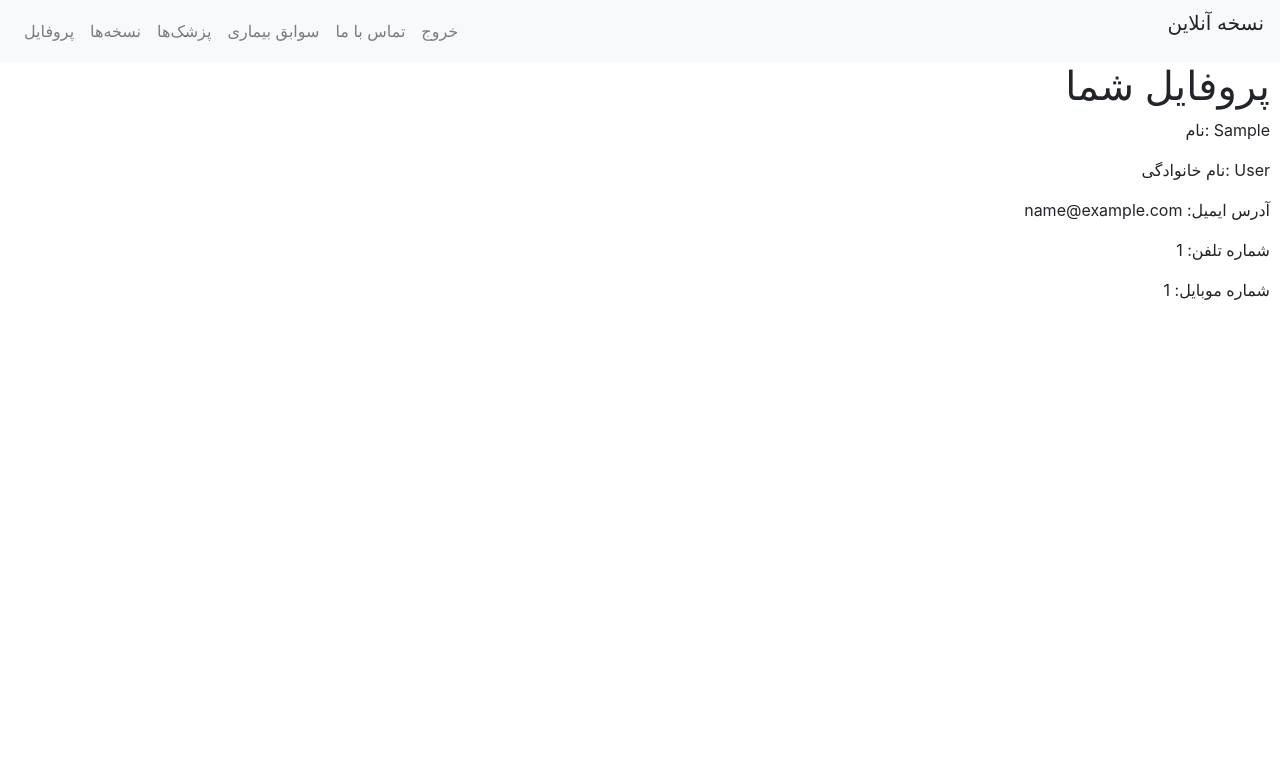
After one commit to hhosseini1377/SAD_project, a Django app: page /patient/profile/ in a window 1280 px wide. The commit adds this page. Shown: the top 783 px of the page. Run offline with Django 3.2, Linux system fonts and the light colour scheme; a user stored in the database is signed in; tables that the repository leaves empty hold one stand-in row (values such as "Sample post"); some libraries are stand-ins or nearby versions.

Commit message:
patient completed

```diff
--- a/patient/models.py
+++ b/patient/models.py
@@ -9,6 +9,9 @@ class Patient(models.Model):
     user = models.OneToOneField(User, on_delete=models.CASCADE)
     first_name = models.CharField(max_length=20)
     last_name = models.CharField(max_length=20)
+    phone_number = models.IntegerField()
+    mobile_number = models.IntegerField()
+    email = models.EmailField()
     national_id = models.IntegerField(primary_key=True)
     date_of_birth = models.DateField()
     disease_records = models.CharField(max_length=100)
--- /dev/null
+++ b/patient/templates/patient/base_layout.html
@@ -0,0 +1,51 @@
+<link href="//maxcdn.bootstrapcdn.com/bootstrap/4.1.1/css/bootstrap.min.css" rel="stylesheet" id="bootstrap-css">
+<script src="//maxcdn.bootstrapcdn.com/bootstrap/4.1.1/js/bootstrap.min.js"></script>
+<script src="//cdnjs.cloudflare.com/ajax/libs/jquery/3.2.1/jquery.min.js"></script>
+<!------ Include the above in your HEAD tag ---------->
+
+
+<html lang="en">
+<head>
+  <title>نسخه آنلاین</title>
+  <meta charset="utf-8">
+  <meta name="viewport" content="width=device-width, initial-scale=1">
+  <link rel="stylesheet" href="https://maxcdn.bootstrapcdn.com/bootstrap/4.1.3/css/bootstrap.min.css">
+  <link rel="stylesheet" href="https://cdnjs.cloudflare.com/ajax/libs/font-awesome/4.7.0/css/font-awesome.min.css">
+  <link href="https://fonts.googleapis.com/css?family=Raleway:400,500,500i,700,800i" rel="stylesheet">
+</head>
+  <body>
+
+    <nav class="navbar navbar-expand-sm   navbar-light bg-light">
+        <button class="navbar-toggler" type="button" data-toggle="collapse" data-target="#navbarTogglerDemo03" aria-controls="navbarTogglerDemo03" aria-expanded="false" aria-label="Toggle navigation">
+          <span class="navbar-toggler-icon"></span>
+        </button>
+
+        <div class="collapse navbar-collapse" id="navbarTogglerDemo03">
+          <ul class="navbar-nav mr-auto mt-2 mt-lg-0">
+            <li class="nav-item">
+              <a class="nav-link" href="{% url 'patient:profile' %}">پروفایل <span class="sr-only">(current)</span></a>
+            </li>
+            <li class="nav-item">
+              <a class="nav-link" href="#">نسخه‌ها</a>
+            </li>
+          <li class="nav-item">
+            <a class="nav-link" href="#">پزشک‌ها</a>
+          </li>
+              <li class="nav-item">
+            <a class="nav-link" href="{% url 'patient:disease_records' %}">سوابق بیماری</a>
+          </li>
+          <li class="nav-item">
+            <a class="nav-link" href="#">تماس با ما</a>
+          </li>
+          <li>
+              <a class="nav-link" href="{% url 'patient:logout' %}">خروج</a>
+          </ul>
+          <div class="social-part">
+            <p style="font-size: 20px; translate(-50%, -50%);">نسخه آنلاین</p>
+          </div>
+        </div>
+      </nav>
+  {% block content %}
+  {% endblock %}
+</body>
+</html>
--- a/patient/templates/patient/profile.html
+++ b/patient/templates/patient/profile.html
@@ -1,10 +1,14 @@
-<!DOCTYPE html>
-<html lang="en">
-<head>
-    <meta charset="UTF-8">
-    <title>Title</title>
-</head>
-<body>
-    <p>salam</p>
-</body>
-</html>
+{% extends 'patient/base_layout.html' %}
+
+{% block content %}
+
+    <h1 style="text-align:right; padding-right: 10px" >پروفایل شما</h1>
+    <div class = "profile" style="padding-right: 10px">
+        <p style="text-align: right"> نام: {{ patient.first_name }}</p>
+        <p style="text-align: right"> نام خانوادگی: {{ patient.last_name }}</p>
+        <p style="text-align: right"> {{ patient.email }} :آدرس ایمیل </p>
+        <p style="text-align: right">شماره تلفن: {{ patient.phone_number }}</p>
+        <p style="text-align: right">شماره موبایل: {{ patient.mobile_number }} </p>
+    </div>
+
+{% endblock %}
--- a/patient/urls.py
+++ b/patient/urls.py
@@ -4,6 +4,8 @@ from . import views
 
 app_name = 'patient'
 urlpatterns = [
-    path('', views.login_view, name='login'),
-    path('salam/', views.salam, name='salam')
+    path('login/', views.login_view, name='login'),
+    path('logout/', views.logout_view, name='logout'),
+    path('profile/', views.profile_view, name='profile'),
+    path('disease_records/', views.disease_records_view, name='disease_records')
 ]
--- a/patient/views.py
+++ b/patient/views.py
@@ -1,19 +1,34 @@
 from django.shortcuts import render, redirect
 from django.contrib.auth.forms import AuthenticationForm
 from django.http import HttpResponse
+from django.contrib.auth import login, logout
+from .models import Patient
 
 
 def login_view(request):
     if request.method == "POST":
         form = AuthenticationForm(data=request.POST)
         if form.is_valid():
-            redirect("patient:salam")
-        else:
-            redirect("patient:salam")
+            user = form.get_user()
+            login(request, user)
+            return redirect('patient:profile')
     else:
         form = AuthenticationForm()
     return render(request, 'patient/login.html', {'form': form})
 
 
-def salam(request):
-    return HttpResponse('s')
+def logout_view(request):
+    if request.method == 'GET':
+        logout(request)
+        return redirect('patient:login')
+
+
+def profile_view(request):
+    patient = Patient.objects.get(user=request.user)
+    return render(request, 'patient/profile.html', {'patient': patient})
+
+
+def disease_records_view(request):
+    patient = Patient.objects.get(user=request.user)
+    records = patient.disease_records.split("-")
+    return render(request, 'patient/disease_records.html', {'records': records})
--- a/project/settings.py
+++ b/project/settings.py
@@ -123,3 +123,4 @@ USE_TZ = True
 # https://docs.djangoproject.com/en/3.0/howto/static-files/
 
 STATIC_URL = '/static/'
+MEDIA_URL = '/images/'
--- a/project/urls.py
+++ b/project/urls.py
@@ -18,5 +18,5 @@ from django.urls import path,include
 
 urlpatterns = [
     path('admin/', admin.site.urls),
-    path('login/', include('patient.urls'))
+    path('patient/', include('patient.urls'))
 ]
```
Also changed, not shown: patient/templates/patient/disease_records.html (added, +16 -0 lines), patient/templates/patient/login.html (+2 -18 lines), db.sqlite3, patient/migrations/0001_initial.py, patient/migrations/0002_auto_20200419_1034.py (deleted), patient/migrations/0002_remove_patient_profile_picture.py (added).
